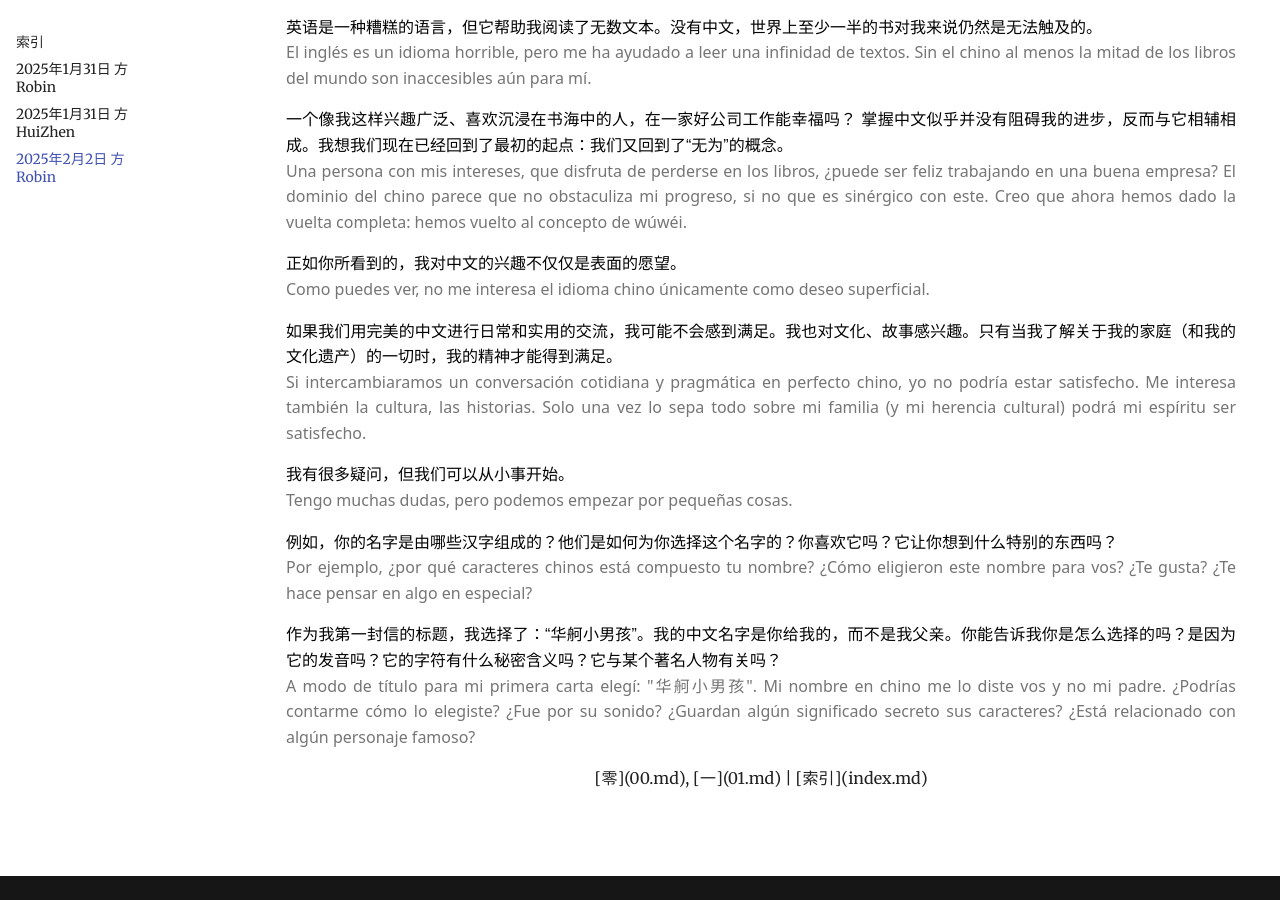
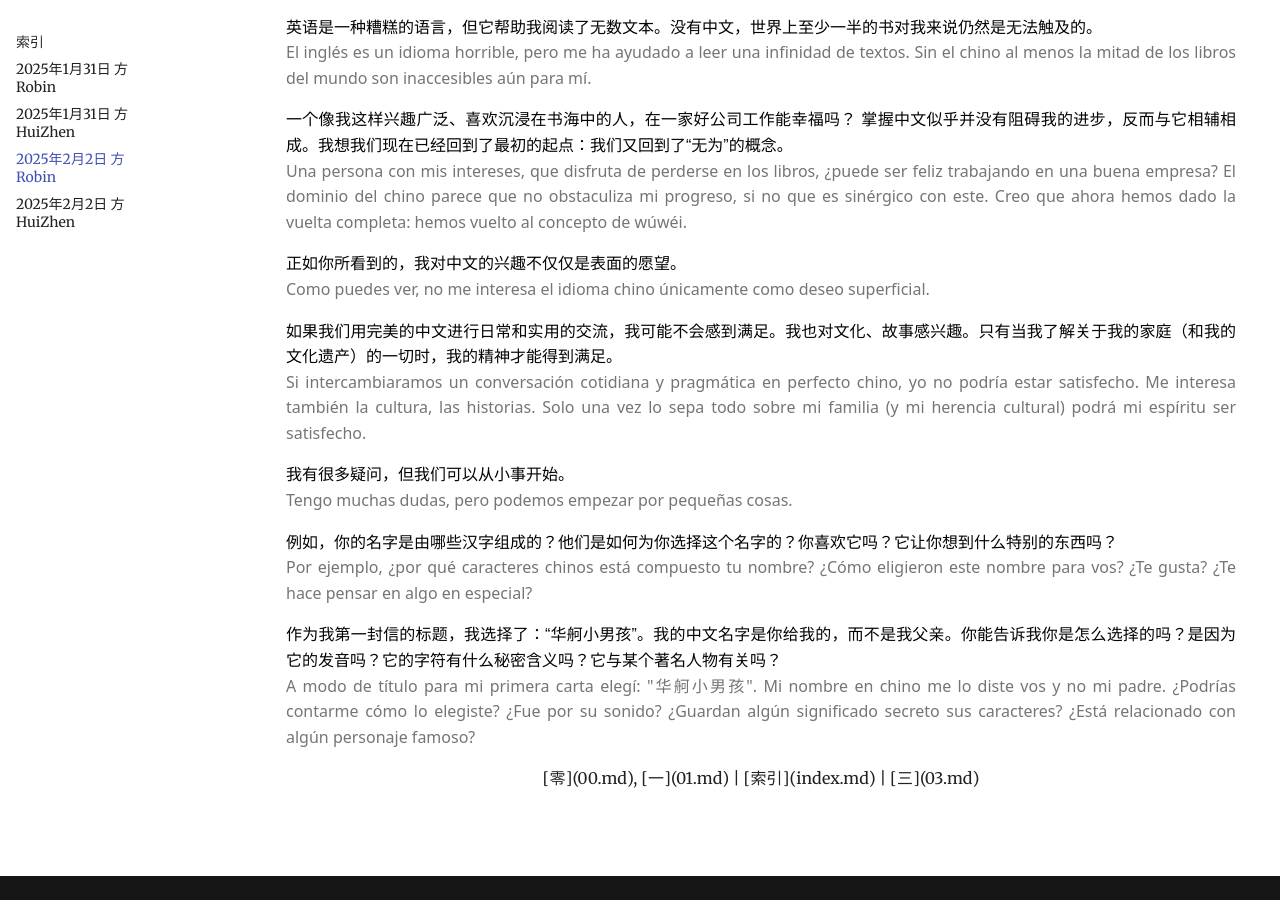
Before and after one commit to junon-txt/fang-huizhen, an MkDocs documentation site: the page built from pages/02.md, in a window 1280 px wide and 900 px high, scrolled down 7082 px. Built offline with MkDocs 1.6.1 and Material for MkDocs 9.7.7, drawn with Linux system fonts in a browser that asks for light colours.

Commit message:
+ 03 entry

```diff
--- a/mkdocs.yml
+++ b/mkdocs.yml
@@ -7,6 +7,7 @@ nav:
   - 2025年1月31日 方 Robin: 00.md
   - 2025年1月31日 方 HuiZhen: 01.md
   - 2025年2月2日 方 Robin: 02.md
+  - 2025年2月2日 方 HuiZhen: 03.md
 
 theme:
   name: material
--- a/pages/02.md
+++ b/pages/02.md
@@ -248,5 +248,5 @@ Por ejemplo, ¿por qué caracteres chinos está compuesto tu nombre? ¿Cómo eli
 A modo de título para mi primera carta elegí: "华舸小男孩". Mi nombre en chino me lo diste vos y no mi padre. ¿Podrías contarme cómo lo elegiste? ¿Fue por su sonido? ¿Guardan algún significado secreto sus caracteres? ¿Está relacionado con algún personaje famoso?
 
 <center>
-[零](00.md), [一](01.md) | [索引](index.md)
+[零](00.md), [一](01.md) | [索引](index.md) | [三](03.md)
 </center>
```
Also changed, not shown: pages/03.md (added, +20 -0 lines), pages/index.md (+1 -0 lines).
